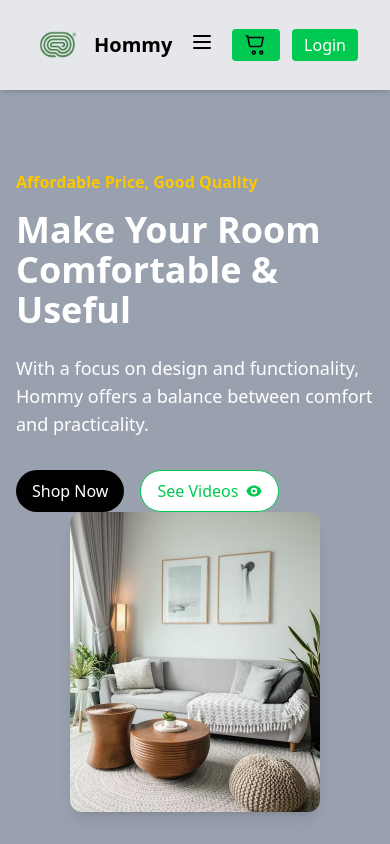
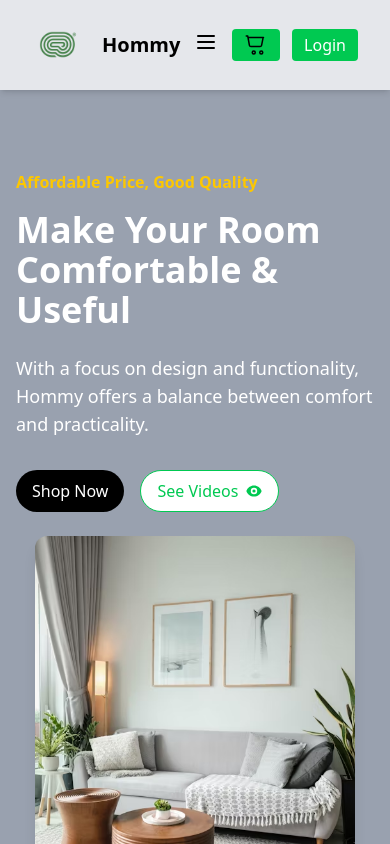
Before and after one commit to Arham30-art/hommy-site, a Next.js app: page / in a window 390 px wide. Shown: the top 844 px of the page. Built offline with nearby package versions, Linux system fonts and the light colour scheme.

Commit message:
Increase mobile image size and add spacing

```diff
--- a/app/page.js
+++ b/app/page.js
@@ -72,20 +72,21 @@ const Home = () => {
           </div>
 
           {/* Right Side (Image) */}
-          {/* Image */}
+          {/* Right Side (Image) */}
           <div
-            className="rounded-xl overflow-hidden shadow-lg w-[250px] h-[300px] md:w-[450px] md:h-[600px]"
+  className="rounded-xl overflow-hidden shadow-lg w-[320px] h-[400px] mt-6 md:w-[450px] md:h-[600px] md:mt-0 md:ml-6"
   data-aos="fade-left"
   data-aos-delay="500"
 >
   <Image
     src="/images/7.avif"
     alt="About"
-              width={450}
+    width={450}  // Ye Next.js ke liye asli image size reference hai
     height={600}
     className="object-cover w-full h-full"
   />
 </div>
+
         </div>
       </section>
       <MainSection />
--- a/components/Header.js
+++ b/components/Header.js
@@ -25,7 +25,7 @@ export const Header = () => {
         data-aos="fade-down"
       >
         {/* Logo */}
-        <div className="flex items-center space-x-3" data-aos="fade-right">
+        <div className="flex items-center space-x-5" data-aos="fade-right">
           <Image src="/images/1.png" alt="Logo" width={50} height={50} />
           <span className="text-black text-xl font-bold">Hommy</span>
         </div>
```
Lines whose indentation alone changed are shown as unchanged.
